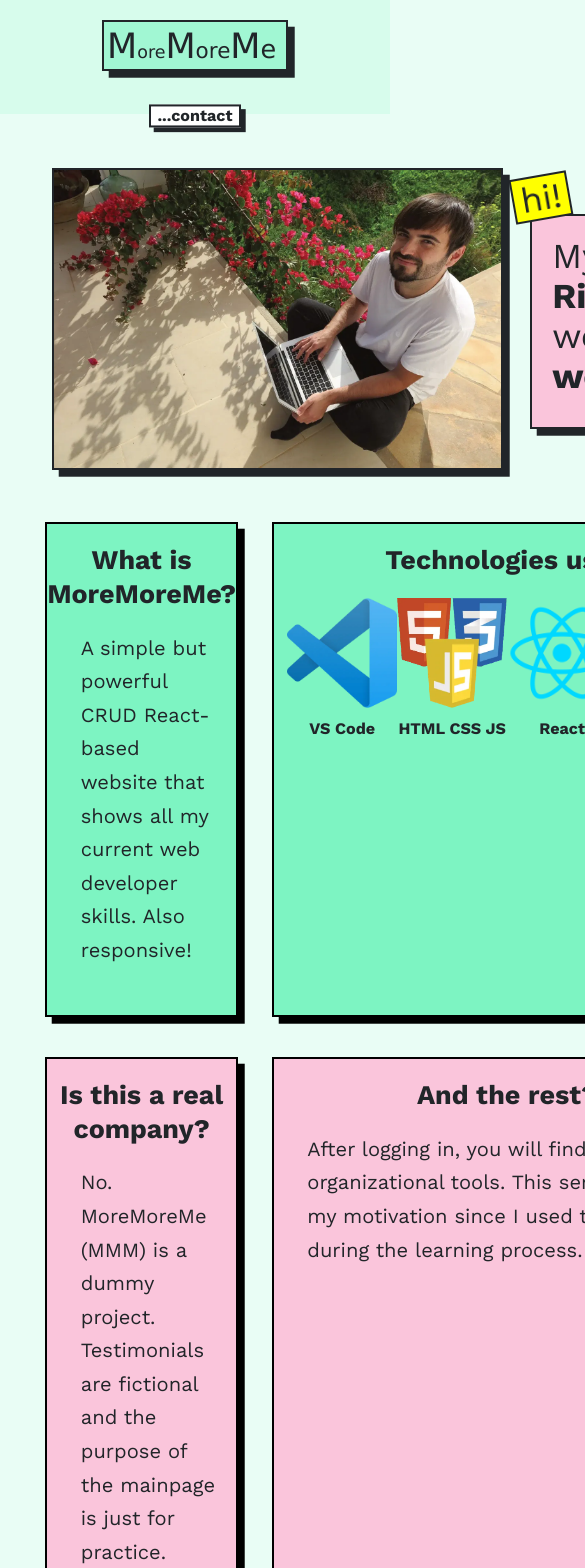
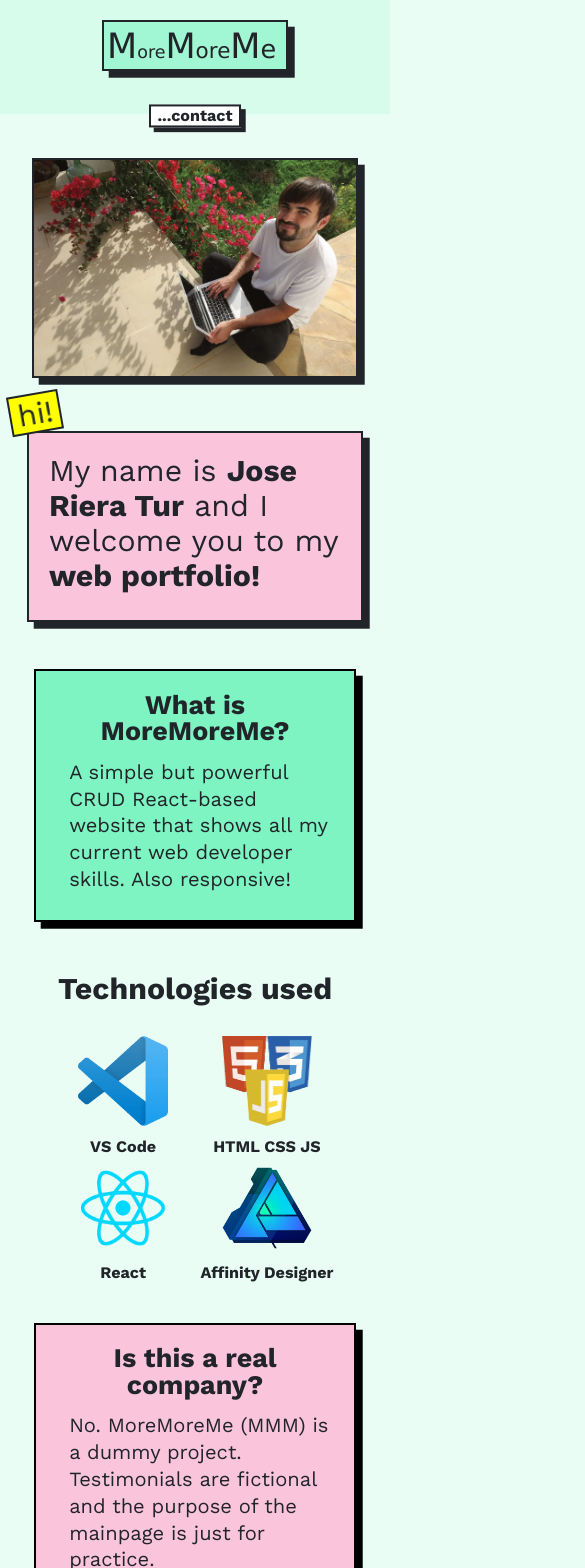
Before and after one commit to thelittlemitak/portfolio, a React (Create React App) app: page /about in a window 390 px wide. Shown: the top 1568 px of the page, 585 px wide, since content can reach past the window. Built offline with nearby package versions, Linux system fonts and the light colour scheme.

Commit message:
make about responsive, fix alert

```diff
--- a/src/pages/MediaQueries.css
+++ b/src/pages/MediaQueries.css
@@ -9,56 +9,89 @@
   box-shadow: 1rem 1rem;
 
   padding: 3rem 1rem 0rem 3rem;
-  margin: auto auto;
-  /* transform: translateX(1000px); */
+  margin: 9rem auto 5rem 5rem;
 
   animation: appearance2 0.5s forwards 0.3s;
-  width: 60rem;
-  height: 70%;
+  max-width: 60rem;
 }
 
-/* & 1456px (1440) minimac; so we start with 1080p*/
+.about-hero {
+  margin-top: 8rem;
+  margin-bottom: 7rem;
+
+  display: grid;
+  grid-template-columns: 1fr 1fr;
+  gap: 4rem;
+}
+
+.about-hero-left-img {
+  max-width: 100%;
+  opacity: 0;
+
+  box-shadow: 1rem 1rem;
+  border: 0.3rem solid #212529;
+
+  margin-left: 4rem;
+  /* transition: all 1s; */
+  animation: appearance1 0.5s forwards 0.3s;
+}
+
+.wrapper-test {
+  display: grid;
+  grid-template-columns: 1fr 1fr;
+  margin: 1rem 3rem;
+  row-gap: 6rem;
+  position: relative;
+}
+
+.posthero-rightcard {
+  text-align: center;
+  font-size: 2.4rem;
+  font-weight: 700;
+  margin-left: 5rem;
+  grid-column: 2 / 3;
+  transform: translateX(1000px);
+}
+
+.pictures-grid {
+  display: grid;
+  grid-template-columns: 1fr 1fr 1fr 1fr;
+  justify-items: center;
+  gap: 0rem;
+  margin: 0rem 2rem;
+}
+
+/* & 1456px1456px1456px1456px1456px1456px1456px1456px1456px1456px1456px1456px1456px1456px1456px1456px1456px1456px1456px (1440) minimac; so we start with 1080p*/
 @media (max-width: 91em) {
+  .footer-title {
+    font-size: 3.2rem;
+  }
+  /* ^ homehomehomehomehomehomehomehomehomehomehomehomehomehomehomehomehomehome */
   .graphics-pic {
     max-width: 67rem;
     max-height: 36rem;
   }
-
   .hero-right-box {
     max-width: 50rem;
     font-size: 5.2rem;
     padding: 2rem 0rem 2rem 5rem;
   }
-
-  .footer-title {
-    font-size: 3.2rem;
-  }
-
   .profile-table {
     width: 110rem;
   }
-
-  .about-hero-left-img {
-    height: 45rem;
-  }
-
+  /* ^ aboutaboutaboutaboutaboutaboutaboutaboutaboutaboutaboutaboutaboutaboutabout */
   .about-hero-right {
-    width: 60rem;
-    max-height: 70%;
     font-size: 5.2rem;
   }
 }
-
 /* & 1312px1312px1312px1312px1312px1312px1312px1312px1312px1312px1312px1312px1312px1312px1312px1312px1312px1312px1312px1312px1312px1312px */
 @media (max-width: 82em) {
+  /* ^ homehomehomehomehomehomehomehomehomehomehomehomehomehomehomehomehomehome */
   .sa-main-wrapper {
     right: 30px;
   }
   .salute-wrapper {
     transform: translateX(4rem);
-  }
-  .salute {
-    /* font-size: 2rem; */
   }
   .hero-right-box {
     font-size: 4.2rem;
@@ -78,10 +111,16 @@
   .images-section-container {
     margin-bottom: 3rem;
   }
+  /* ^ aboutaboutaboutaboutaboutaboutaboutaboutaboutaboutaboutaboutaboutaboutabout */
+  .about-hero-right {
+    font-size: 4.5rem;
+    padding: 3rem 1rem 4rem 3rem;
+    margin: 6rem auto 8rem 5rem;
+  }
 }
-
-/* 1168px */
+/* & 1168px1168px1168px1168px1168px1168px1168px1168px1168px1168px1168px1168px1168px1168px1168px1168px1168px1168px */
 @media (max-width: 73em) {
+  /* ^ homehomehomehomehomehomehomehomehomehomehomehomehomehomehomehomehomehome */
   .sa-main-wrapper {
     top: 24px;
     right: 20px;
@@ -95,10 +134,23 @@
   main {
     padding: 0px 35px;
   }
+  /* ^ aboutaboutaboutaboutaboutaboutaboutaboutaboutaboutaboutaboutaboutaboutabout */
+  .pictures-grid {
+    display: grid;
+    grid-template-columns: 1fr 1fr;
+  }
+  .about-logo {
+    height: 90px !important;
+    width: 90px !important;
+    margin-bottom: 1rem;
+  }
+  .pic-titles-box {
+    margin-bottom: 1rem !important;
+  }
 }
-
-/* 1056 */
+/* & 105610561056105610561056105610561056105610561056105610561056105610561056105610561056105610561056105610561056 */
 @media (max-width: 66em) {
+  /* ^ homehomehomehomehomehomehomehomehomehomehomehomehomehomehomehomehomehome */
   html {
     font-size: 52.5%;
   }
@@ -116,25 +168,23 @@
   .testimonial-img {
     height: 37rem;
   }
-
   .carousel-container {
     height: 40rem;
   }
-
   .testimonial-text {
     font-size: 3.6rem;
 
     line-height: 5rem;
     margin-right: 0rem;
   }
-
   main {
     padding: 0px 32px;
   }
+  /* ^ aboutaboutaboutaboutaboutaboutaboutaboutaboutaboutaboutaboutaboutaboutabout */
 }
-
 /* & 912px912px912px912px912px912px912px912px912px912px912px912px912px912px912px912px912px912px912px912px912px912px912px912px912px*/
 @media (max-width: 57em) {
+  /* ^ homehomehomehomehomehomehomehomehomehomehomehomehomehomehomehomehomehome */
   .sa-main-wrapper {
     top: 19px;
     right: 30px;
@@ -145,13 +195,11 @@
   .salute-wrapper {
     transform: translateX(3rem);
   }
-
   .hero {
     margin-top: 6rem;
 
     display: block;
   }
-
   .graphics-pic {
     max-width: 70%;
 
@@ -161,7 +209,6 @@
 
     display: block;
   }
-
   .hero-right-box {
     max-width: 90%;
 
@@ -174,36 +221,29 @@
     padding: 2rem 3rem 2rem 3rem;
     margin: 0rem auto;
   }
-
   .how-to-lists-container h4 {
     font-size: 4.9rem;
   }
-
   .list-lines-container {
     gap: 2rem;
   }
-
   .hero-below-table-title {
     font-size: 5.2rem;
 
     margin-bottom: 1rem;
   }
-
   .table-item {
     height: 3rem;
   }
-
   .hero-below-section::after {
     right: -3%;
 
     font-size: 3.5rem;
   }
-
   .how-to-lists-section-container {
     display: block;
     gap: 3rem;
   }
-
   .how-to-lists-container {
     width: 70%;
 
@@ -211,24 +251,16 @@
     margin: 3rem auto;
     margin-top: 1rem;
   }
-
   .carousel-container {
     margin-top: 5rem;
   }
-
-  /* .arrow {
-    display: none;
-  } */
-
   .post-hero-title {
     margin-bottom: 2rem;
   }
-
   .images-section-container {
     margin-top: 5rem;
     margin-bottom: 2rem;
   }
-
   .carousel-container {
     height: 100%;
 
@@ -238,31 +270,23 @@
 
     display: block;
   }
-
   .testimonial-img {
     height: 300px;
     display: block;
     margin: 2rem auto;
-
-    /*! margin: 2rem 50%; !wtf!wtf!wtf!wtf!wtf!wtf!wtf!wtf!wtf!wtf!wtf!wtf!wtf!wtf!wtf!wtf!wtf!wtf!wtf */
-
-    /* display: block; */
   }
-
   .testimonial-text {
     font-size: 3rem;
 
     text-align: center;
     margin: 0rem 6rem 2rem 6rem;
   }
-
   .testimonial-name {
     text-align: center;
   }
   .testimonial-description {
     text-align: center;
   }
-
   .carousel-button-left {
     top: 50%;
     transform: translateX(-50%) translatey(-50%);
@@ -271,34 +295,69 @@
     top: 50%;
     transform: translateX(50%) translatey(-50%);
   }
-
   main {
     padding: 0px 28px;
   }
-
   footer {
     font-size: 2rem;
 
     padding-top: 4rem;
   }
-
   .footer-title {
     font-size: 3.2rem;
 
     margin-bottom: 2rem;
   }
-
   .ready-button-container {
     margin-bottom: 5rem;
   }
-
   .carousel-dots-container {
     margin-bottom: 4rem;
   }
+  /* ^ aboutaboutaboutaboutaboutaboutaboutaboutaboutaboutaboutaboutaboutaboutabout */
+  .about-hero {
+    display: grid;
+    grid-template-columns: 1fr;
+    margin-top: 0rem;
+    gap: 8rem;
+  }
+  .about-hero-left-img {
+    display: block;
+    max-width: 70%;
+    margin: 0 auto 0rem auto;
+
+    box-shadow: 1rem 1rem;
+    border: 0.3rem solid #212529;
+  }
+  .about-hero-right {
+    margin: 0 auto;
+  }
+  .wrapper-test {
+    display: flex;
+    flex-direction: column;
+    grid-template-columns: 1fr;
+  }
+  .posthero-rightcard {
+    margin: 0 auto;
+    background-color: inherit !important;
+    border: none !important;
+    box-shadow: none !important;
+  }
+  .postposthero-rightcard {
+    margin: 0 auto !important;
+  }
+  .pictures-grid {
+    display: grid;
+    grid-template-columns: 1fr 1fr 1fr 1fr;
+  }
+  .presentation-titles.techno-title {
+    font-size: 4.5rem !important;
+    margin-bottom: 4rem !important;
+  }
 }
-
 /* & 750px750px750px750px750px750px750px750px750px750px750px750px750px750px750px750px750px750px750px750px750px750px750px750px750px750px */
 @media (max-width: 47em) {
+  /* ^ homehomehomehomehomehomehomehomehomehomehomehomehomehomehomehomehomehome */
   .sa-main-wrapper {
     top: 19px;
     right: 30px;
@@ -306,7 +365,6 @@
   .letter-container {
     width: 9px;
   }
-
   .social-media-container {
     font-size: 3rem;
     justify-content: space-around;
@@ -324,44 +382,41 @@
   html {
     font-size: 47.5%;
   }
-
   .hero-below-section::after {
     top: -5%;
     right: 0%;
   }
-
   main {
     padding: 0px 25px;
   }
-
   .table-item {
     font-size: 2.6rem;
   }
-
   .carousel-container {
     padding-bottom: 1.5rem;
   }
-
   .testimonial-img {
     height: 250px;
   }
-
   footer {
     font-size: 1.8rem;
 
     padding-top: 3rem;
   }
-
   .footer-title {
     font-size: 2.8rem;
   }
   .salute-wrapper {
     transform: translateX(0rem);
   }
+  /* ^ aboutaboutaboutaboutaboutaboutaboutaboutaboutaboutaboutaboutaboutaboutabout */
+  .presentation-titles {
+    margin: 0 3rem !important;
+  }
 }
-
 /* & 600px600px600px600px600px600px600px600px600px600px600px600px600px600px600px600px600px600px600px600px600px600px600px600px600px600px600px600px */
 @media (max-width: 38em) {
+  /* ^ homehomehomehomehomehomehomehomehomehomehomehomehomehomehomehomehomehome */
   .sa-main-wrapper {
     top: 17px;
     right: 10px;
@@ -402,36 +457,38 @@
   html {
     font-size: 45%;
   }
-
   .hero-below-section::after {
     top: -4%;
     right: 0%;
     transform: rotate(7deg);
   }
-
   .hero-below-table-title {
     font-size: 4.8rem;
     gap: 1rem;
     margin-bottom: 1rem;
   }
-
   .table-item {
     font-size: 2.2rem;
   }
-
   .post-hero-title {
     font-size: 3.2rem;
   }
+  /* ^ aboutaboutaboutaboutaboutaboutaboutaboutaboutaboutaboutaboutaboutaboutabout */
+  .about-logo {
+    height: 90px !important;
+    width: 90px !important;
+    margin-bottom: 1rem;
+  }
 }
-
 /* & 528px528px528px528px528px528px528px528px528px528px528px528px528px528px528px528px528px528px528px528px528px528px528px528px528px528px528px528px528px */
 @media (max-width: 33em) {
+  /* ^ homehomehomehomehomehomehomehomehomehomehomehomehomehomehomehomehomehome */
   html {
     font-size: 42%;
   }
   .sa-main-wrapper {
-    top: 59px;
-    right: 40px;
+    top: 64px;
+    right: 32px;
   }
   .salute-wrapper {
     transform: translateX(7rem);
@@ -449,11 +506,6 @@
     transform: rotate(7deg);
     font-size: 3rem;
   }
-  /* footer {
-    font-size: 1.5rem;
-
-    padding-top: 2rem;
-  } */
   .footer-test-container {
     display: grid;
     grid-template-columns: 1fr 1fr;
@@ -469,9 +521,6 @@
     display: grid;
     grid-template-columns: 1fr 1fr 1fr;
     max-width: 70%;
-  }
-  .contact-footer {
-    /* grid-column: 1 / 3; */
   }
   address {
     font-style: normal;
@@ -493,11 +542,9 @@
     font-size: 4.5rem;
     margin-bottom: 0rem;
   }
-
   .table-item {
     font-size: 1.8rem;
   }
-
   .images-section-container {
     display: grid;
     grid-template-columns: 1fr;
@@ -506,14 +553,12 @@
     align-items: center;
     align-content: center;
   }
-
   .activities-imgs {
     display: block;
     max-width: 80%;
     max-height: 100%;
     margin: 0 auto;
   }
-
   .main-header {
     font-size: 2.4rem;
     gap: 3rem;
@@ -521,21 +566,43 @@
     justify-items: center;
     align-items: center;
   }
-
   .button-area {
     /* display: flex; */
     justify-content: space-around;
   }
-
   .about-button:link,
   .about-button:visited {
     translate: 0rem 2rem;
     align-self: center;
   }
+  /* ^ aboutaboutaboutaboutaboutaboutaboutaboutaboutaboutaboutaboutaboutaboutabout */
+  .pictures-grid {
+    grid-template-columns: 1fr 1fr;
+  }
+  .wrapper-test {
+    gap: 5rem;
+  }
+  .presentation-titles {
+    margin-bottom: 1rem !important;
+  }
+  .presentation-titles.techno-title {
+    font-size: 4.5rem !important;
+    margin-bottom: 4rem !important;
+  }
+  .about-hero-left-img {
+    max-width: 80%;
+  }
+  .presentation {
+    line-height: 4rem !important;
+  }
 }
-
 /* & 400px400px400px400px400px400px400px400px400px400px400px400px400px400px400px400px400px400px400px400px400px400px400px400px400px400px400px400px */
 @media (max-width: 25em) {
+  /* ^ homehomehomehomehomehomehomehomehomehomehomehomehomehomehomehomehomehome */
+  .sa-main-wrapper {
+    top: 65px;
+    right: 15px;
+  }
   .salute-wrapper {
     transform: translateX(3rem);
   }
@@ -566,4 +633,11 @@
   .list-individual-lines div {
     align-self: center;
   }
+  /* ^ aboutaboutaboutaboutaboutaboutaboutaboutaboutaboutaboutaboutaboutaboutabout */
+  .about-hero-left-img {
+    max-width: 90%;
+  }
+  .about-hero-right {
+    margin: 0 2rem;
+  }
 }
--- a/src/pages/about/About.js
+++ b/src/pages/about/About.js
@@ -94,12 +94,12 @@ function About() {
             </div>
           </div>
           <section className="posthero-card posthero-rightcard">
-            <div className="presentation presentation-titles">
+            <div className="presentation presentation-titles techno-title">
               Technologies used
             </div>
             <div className="pictures-grid">
               <div className="pic-titles-box">
-                <picture>
+                <picture className="about-pic-wrapper">
                   <source
                     srcSet={require("../../img/vsc-logo.webp")}
                     type="image/webp"
@@ -204,6 +204,8 @@ function About() {
           <div className="dummy-floatingEl" ref={dummyFloat}></div>
           <div className="dummy-floatingEl2" ref={dummyFloat2}></div>
         </div>
+
+
         {/* <div className="presentation presentation-titles">
           In case you want to know more:
         </div>
@@ -213,7 +215,6 @@ function About() {
           tools inside of it were actually of huge help to me, that being an
           enormous motivator to do something different.
         </div> */}
-
         {/* <div style={{ textAlign: "center", marginBottom: "6rem" }}>
           Scroll down
         </div>
--- a/src/pages/about/Hero.css
+++ b/src/pages/about/Hero.css
@@ -1,23 +1,8 @@
-.about-hero {
-  margin-top: 8rem;
-  margin-bottom: 7rem;
 
-  display: grid;
-  grid-template-columns: 1fr 1fr;
-  gap: 4rem;
-}
+/* * HERO RIGHT IS ON MEDIA QUERIESQUERIESQUERIESQUERIESQUERIESQUERIESQUERIESQUERIESQUERIESQUERIESQUERIES */
+/* * ABOUT-HERO IS ON MEDIA QUERIESQUERIESQUERIESQUERIESQUERIESQUERIESQUERIESQUERIESQUERIESQUERIESQUERIES */
 
-.about-hero-left-img {
-  max-height: 55rem;
-  opacity: 0;
 
-  box-shadow: 1rem 1rem;
-  border: 0.3rem solid #212529;
-
-  margin-left: 4rem;
-  /* transition: all 1s; */
-  animation: appearance1 0.5s forwards 0.3s;
-}
 
 .about-hero-right:after {
   content: "hi!";
@@ -38,8 +23,6 @@
   }
 }
 
-
-
 @keyframes appearance2 {
   100% {
     transform: translateX(0px);
--- a/src/pages/about/MainWrapper.css
+++ b/src/pages/about/MainWrapper.css
@@ -5,4 +5,6 @@
 
   margin-top: 6.6rem;
   margin-bottom: 5rem;
+
+  padding: 0 2rem;
 }
--- a/src/pages/about/style-about.css
+++ b/src/pages/about/style-about.css
@@ -139,6 +139,12 @@
   animation: card-appareance 0.5s forwards 0.3s;
 }
 
+.posthero-card.posthero-rightcard {
+  background-color: inherit;
+  border: none;
+  box-shadow: none;
+}
+
 @keyframes card-appareance {
   100% {
     transform: translateX(000px);
@@ -146,18 +152,8 @@
 }
 
 .posthero-leftcard {
-  margin-bottom: 3rem;
   height: 100%;
   transform: translateX(-1000px);
-}
-
-.posthero-rightcard {
-  text-align: center;
-  font-size: 2.4rem;
-  font-weight: 700;
-  margin-left: 5rem;
-  grid-column: 2 / 3;
-  transform: translateX(1000px);
 }
 
 .about-sec-1 {
@@ -167,14 +163,6 @@
 
 .about-sec-3 {
   background-color: #fcd7e6;
-}
-
-.wrapper-test {
-  display: grid;
-  grid-template-columns: 1fr 1fr;
-  margin: 1rem 3rem;
-  row-gap: 6rem;
-  position: relative;
 }
 
 .about-logo {
@@ -194,14 +182,6 @@
   /* background-color: #7df4c2;
   border: 0.3rem solid black;
   box-shadow: 1rem 1rem black; */
-}
-
-.pictures-grid {
-  display: grid;
-  grid-template-columns: 1fr 1fr 1fr 1fr;
-  justify-items: center;
-  gap: 0rem;
-  margin: 0rem 2rem;
 }
 
 .pic-titles-box {
```
Also changed, not shown: src/pages/tests/TestPage.css (+9 -0 lines), src/pages/tests/TestPage.js (+4 -4 lines), 14 other files (tests, documents, lock files or other folders).
